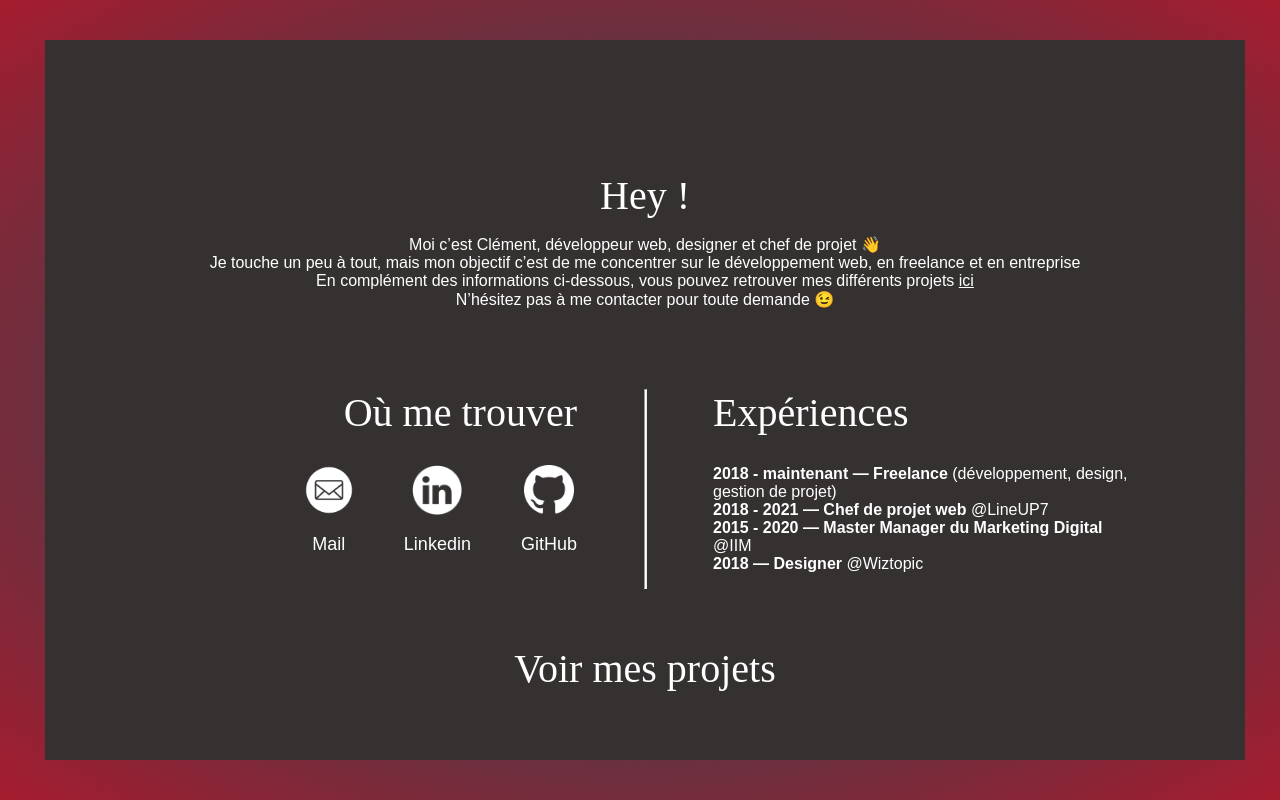
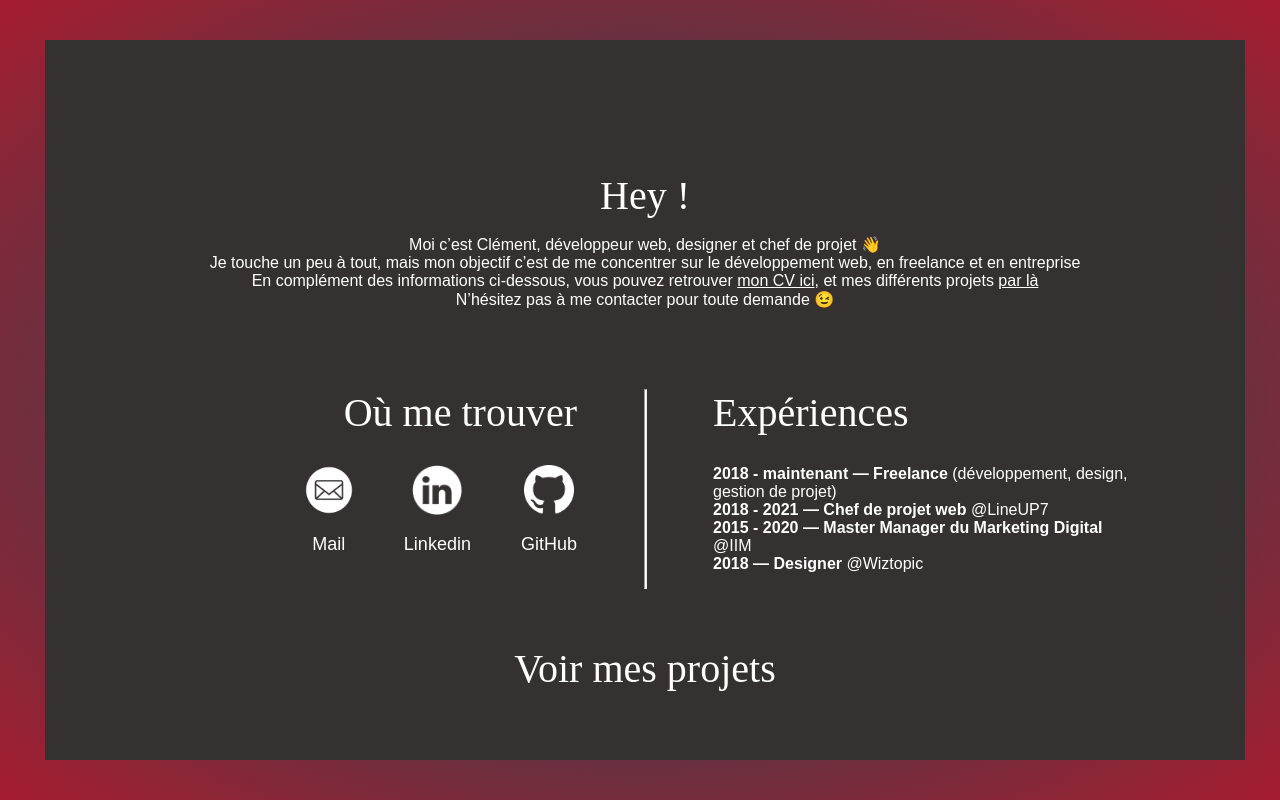
Before and after one commit to ClementRayer/portfolio-2021, a Vue app in the folder clement-rayer-portfolio-2021-app/: page / in a window 1280 px wide. Shown: the part 800-1600 px from the top of the page. Built offline with nearby package versions, Linux system fonts and the light colour scheme.

Commit message:
Added CV link in about section

```diff
--- a/clement-rayer-portfolio-2021-app/src/components/HomeAbout.vue
+++ b/clement-rayer-portfolio-2021-app/src/components/HomeAbout.vue
@@ -7,7 +7,7 @@
                     <p id="about-description">
                         Moi c’est Clément, développeur web, designer et chef de projet 👋<br>
                         Je touche un peu à tout, mais mon objectif c’est de me concentrer sur le développement web, en freelance et en entreprise<br>
-                        En complément des informations ci-dessous, vous pouvez retrouver mes différents projets <router-link to="/projects" class="link-hover">ici</router-link><br>
+                        En complément des informations ci-dessous, vous pouvez retrouver <a href="https://clementrayer.fr/Rayer-Clement-CV.pdf" target="blank">mon CV ici</a>, et mes différents projets <router-link to="/projects" class="link-hover">par là</router-link><br>
                         N’hésitez pas à me contacter pour toute demande 😉<br>
                     </p>
                 </div>
```
